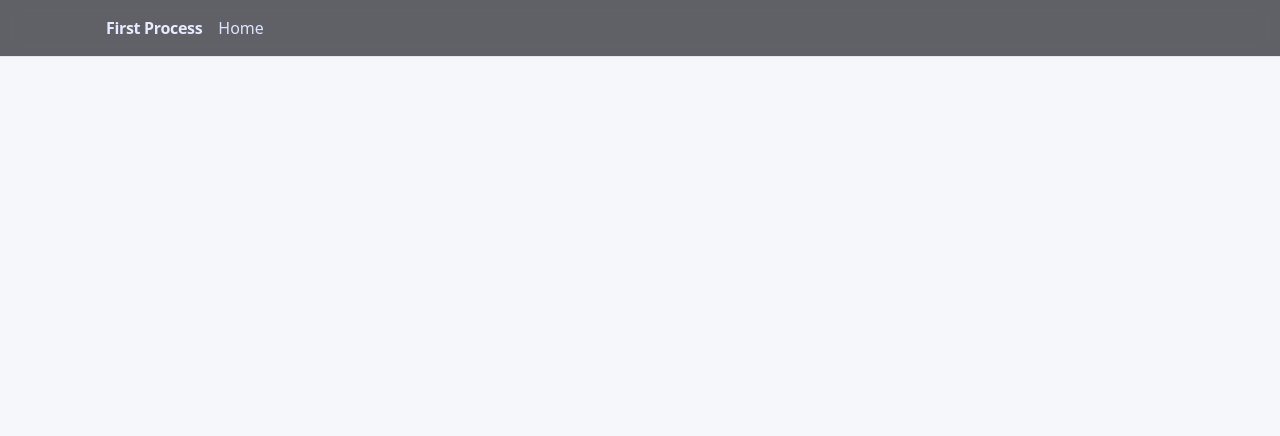
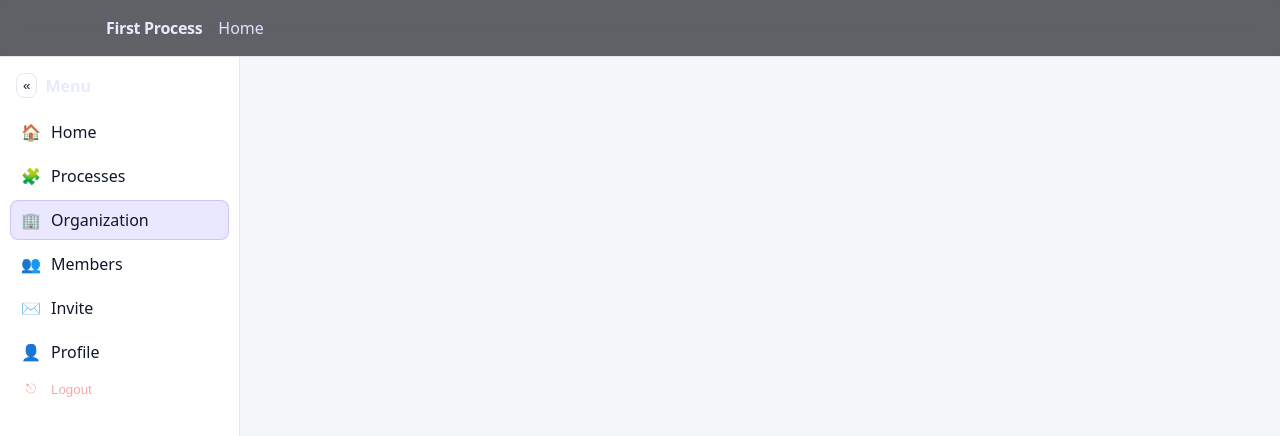
Before and after one commit to Zaymyr/First_Process_App, a Next.js app: page /org in a window 1280 px wide. Shown: the top 436 px of the page. Built offline with nearby package versions, Linux system fonts and the light colour scheme; no server answers.

Commit message:
layout: add collapsible left sidebar persisted across pages; wire into layout; basic nav links and logout

```diff
--- a/src/app/globals.css
+++ b/src/app/globals.css
@@ -113,3 +113,20 @@ main { padding: 20px 0; }
 /* Lists */
 ul { list-style: none; padding-left: 0; }
 ul li::before { content: '•'; color: #c7c9ff; margin-right: 10px; }
+
+/* Sidebar */
+.with-sidebar { display: grid; grid-template-columns: 240px 1fr; }
+.sidebar { position: sticky; top: 56px; height: calc(100dvh - 56px); border-right: 1px solid var(--border); background: var(--surface); padding: 10px; }
+.sidebar.collapsed { width: 64px; grid-column: auto; }
+.sb-top { display: flex; align-items: center; gap: 8px; padding: 6px; }
+.sb-title { font-weight: 700; color: #e8eaff; }
+.sb-toggle { background: transparent; border: 1px solid var(--border); border-radius: 8px; color: var(--foreground); padding: 4px 6px; cursor: pointer; }
+.sb-nav { margin-top: 8px; display: grid; gap: 4px; }
+.nav-link { display: flex; align-items: center; gap: 10px; width: 100%; padding: 8px 10px; border-radius: 8px; border: 1px solid transparent; color: var(--foreground); background: transparent; text-decoration: none; }
+.nav-link:hover { background: rgba(255,255,255,.04); border-color: var(--border); }
+.nav-link.active { background: rgba(107,92,255,.14); border-color: rgba(107,92,255,.25); }
+.nav-link.danger { color: #fca5a5; border-color: transparent; background: transparent; text-align: left; }
+.nav-link.danger:hover { background: rgba(239,68,68,.12); }
+.nav-icon { width: 20px; display: inline-flex; justify-content: center; }
+.nav-label { white-space: nowrap; }
+.sidebar.collapsed .nav-label, .sidebar.collapsed .sb-title { display: none; }
--- a/src/app/layout.tsx
+++ b/src/app/layout.tsx
@@ -2,6 +2,7 @@
 import "./globals.css";
 import AppHeader from "@/components/AppHeader";
 import Toaster from "@/components/Toaster";
+import Sidebar from "@/components/Sidebar";
 
 export const metadata = { title: "First Process App" };
 export const dynamic = 'force-dynamic';
@@ -13,9 +14,12 @@ export default function RootLayout({ children }: { children: React.ReactNode })
         <div className="site-header">
           <div className="container inner"><AppHeader /></div>
         </div>
-        <main>
-          <div className="container">{children}</div>
-        </main>
+        <div className="with-sidebar">
+          <Sidebar />
+          <main>
+            <div className="container">{children}</div>
+          </main>
+        </div>
         <Toaster />
       </body>
     </html>
--- /dev/null
+++ b/src/components/Sidebar.tsx
@@ -0,0 +1,70 @@
+'use client';
+import Link from 'next/link';
+import { useEffect, useState } from 'react';
+import { usePathname } from 'next/navigation';
+import { createClient } from '@/lib/supabase-client';
+
+type Item = { href: string; label: string; icon: string };
+
+const TOP: Item[] = [
+  { href: '/', label: 'Home', icon: '🏠' },
+  { href: '/processes', label: 'Processes', icon: '🧩' },
+  { href: '/org', label: 'Organization', icon: '🏢' },
+  { href: '/org/members', label: 'Members', icon: '👥' },
+  { href: '/org/invite', label: 'Invite', icon: '✉️' },
+  { href: '/profile', label: 'Profile', icon: '👤' },
+];
+
+export default function Sidebar() {
+  const pathname = usePathname();
+  const [collapsed, setCollapsed] = useState(false);
+  const supabase = createClient();
+
+  useEffect(() => {
+    const v = localStorage.getItem('sidebar:collapsed');
+    setCollapsed(v === '1');
+  }, []);
+
+  function toggle() {
+    setCollapsed((c) => {
+      const next = !c;
+      localStorage.setItem('sidebar:collapsed', next ? '1' : '0');
+      return next;
+    });
+  }
+
+  async function logout() {
+    await supabase.auth.signOut();
+    window.location.href = '/login?toast=' + encodeURIComponent('Signed out') + '&kind=info';
+  }
+
+  return (
+    <aside className={`sidebar ${collapsed ? 'collapsed' : ''}`} aria-label="Main navigation">
+      <div className="sb-top">
+        <button className="sb-toggle" onClick={toggle} aria-label={collapsed ? 'Expand sidebar' : 'Collapse sidebar'}>
+          {collapsed ? '»' : '«'}
+        </button>
+        {!collapsed && <span className="sb-title">Menu</span>}
+      </div>
+
+      <nav className="sb-nav">
+        {TOP.map((it) => {
+          const active = pathname === it.href || (it.href !== '/' && pathname.startsWith(it.href));
+          return (
+            <Link key={it.href} href={it.href} className={`nav-link ${active ? 'active' : ''}`}>
+              <span className="nav-icon" aria-hidden>{it.icon}</span>
+              <span className="nav-label">{it.label}</span>
+            </Link>
+          );
+        })}
+      </nav>
+
+      <div className="sb-bottom">
+        <button className="nav-link danger" onClick={logout}>
+          <span className="nav-icon" aria-hidden>⎋</span>
+          <span className="nav-label">Logout</span>
+        </button>
+      </div>
+    </aside>
+  );
+}
```
